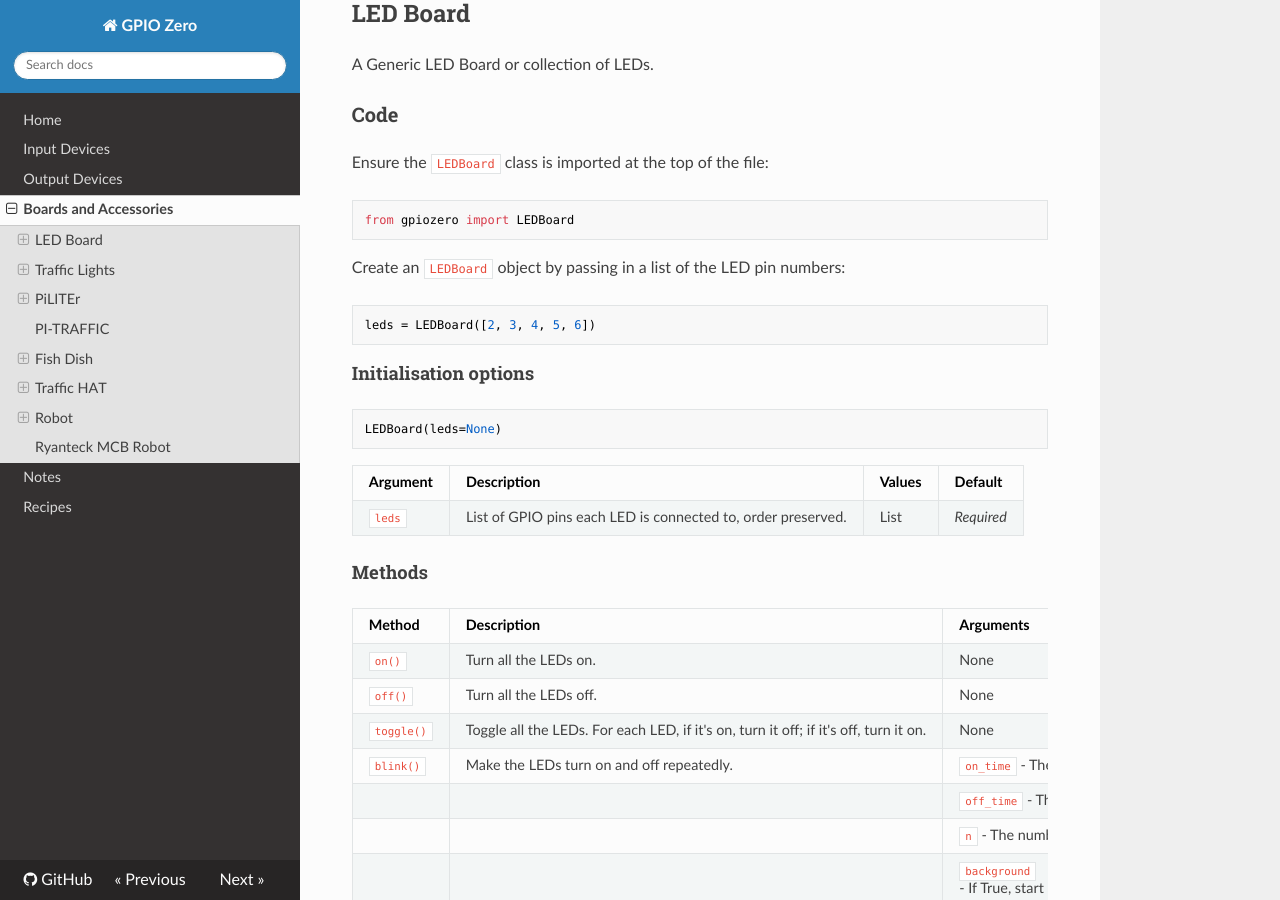
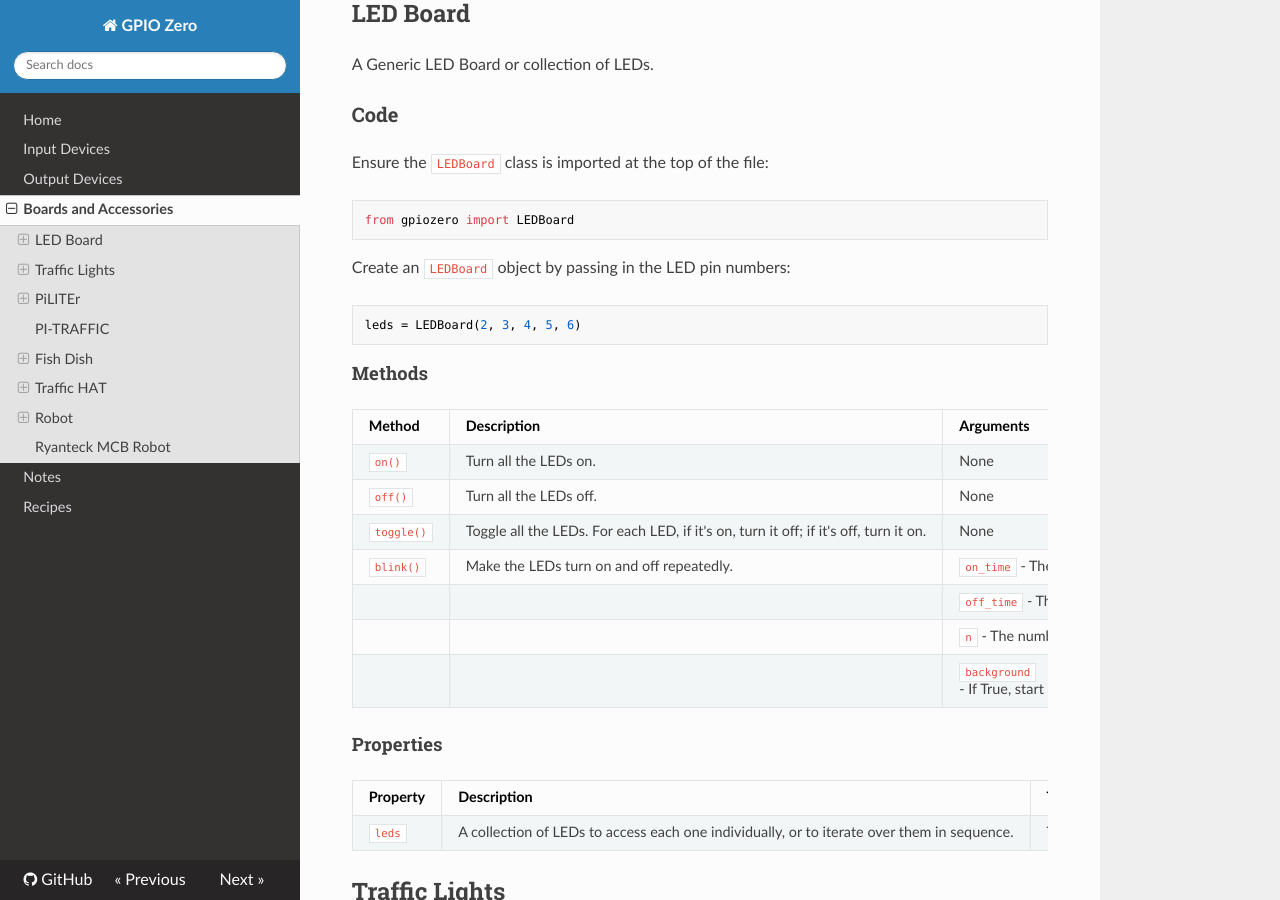
Before and after one commit to gpiozero/gpiozero, an MkDocs documentation site: the page built from docs/boards.md, in a window 1280 px wide and 900 px high, scrolled down 332 px. Built offline with MkDocs 1.6.1, drawn with Linux system fonts in a browser that asks for light colours; nearby versions of some CDN libraries; old or Windows-style settings are respelled for this version of MkDocs.

Commit message:
Update LEDBoard init docs

````diff
--- a/docs/boards.md
+++ b/docs/boards.md
@@ -21,21 +21,11 @@ Ensure the `LEDBoard` class is imported at the top of the file:
 from gpiozero import LEDBoard
 ```
 
-Create an `LEDBoard` object by passing in a list of the LED pin numbers:
+Create an `LEDBoard` object by passing in the LED pin numbers:
 
 ```python
-leds = LEDBoard([2, 3, 4, 5, 6])
+leds = LEDBoard(2, 3, 4, 5, 6)
 ```
-
-#### Initialisation options
-
-```python
-LEDBoard(leds=None)
-```
-
-| Argument | Description | Values | Default |
-| -------- | ----------- | ------ | ------- |
-| `leds` | List of GPIO pins each LED is connected to, order preserved. | List | *Required* |
 
 #### Methods
 
````
